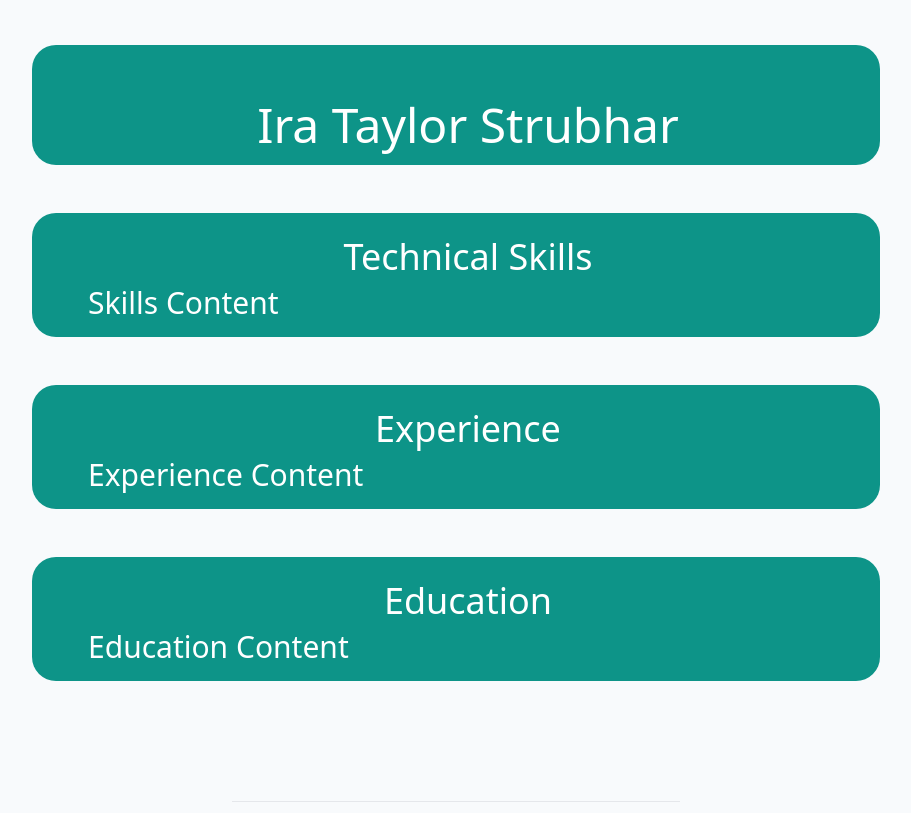
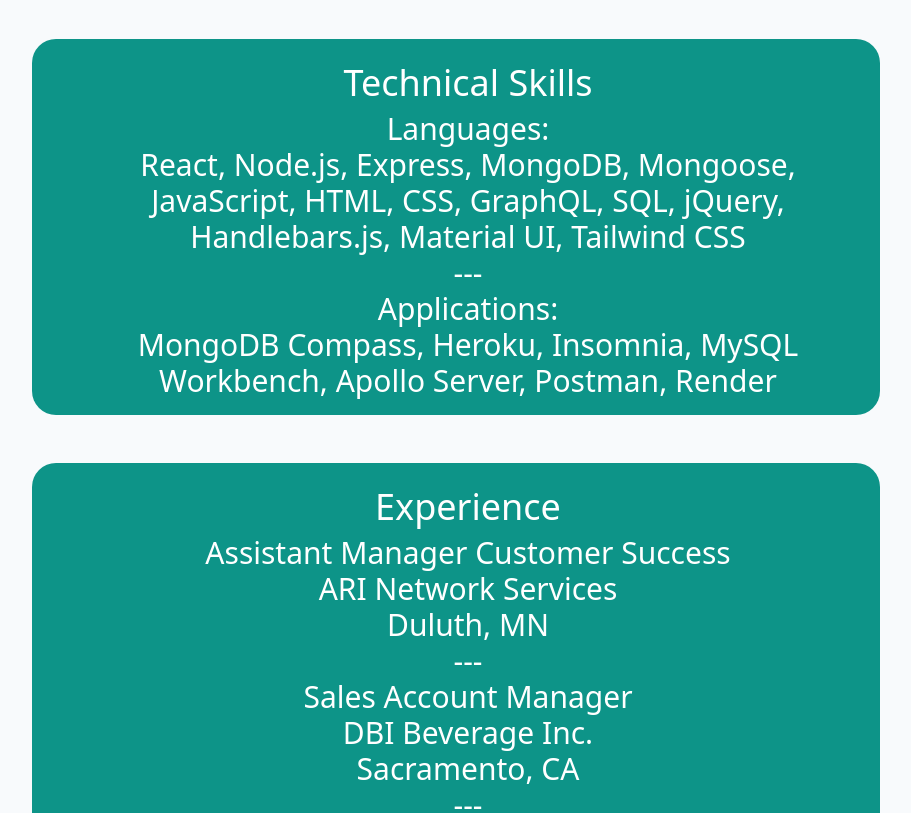
Before and after one commit to TaylorStrubhar/tailwind-port, a website: page build/index.html in a window 1280 px wide. Shown: the part 1987-2800 px from the top of the page, without its empty margins (184-1095 px from the left). Drawn offline with Linux system fonts and the light colour scheme.

Commit message:
added hero img and some content

```diff
--- a/build/index.html
+++ b/build/index.html
@@ -82,7 +82,7 @@
             and art background to build a more intuitive user experience on the
             web.
           </p>
-          <p
+          <!-- <p
             class="mt-4 max-w-md text-center text-2xl text-slate-700 dark:text-slate-400 sm:text-left"
           >
             I earned a certificate in full stack development from the University
@@ -95,9 +95,9 @@
             I'm known as an organized, inventive and engaged team member
             passionate about developing apps, with a focus on mobile-first
             design, solid UX and WCAG compliance.
-          </p>
+          </p> -->
         </article>
-        <img class="w-1/2" src="./img/..." alt="heroshot" />
+        <img class="w-1/2" src="./img/hero.png" alt="heroshot" />
       </section>
 
       <hr class="mx-auto w-1/2 bg-black dark:bg-white" />
@@ -119,22 +119,22 @@
           >
             <img
               src="./img/proj-1.png"
-              alt="screenshot of techNotes login screen"
+              alt="screenshot of techNotes work ticket screen"
               class="mb-6 w-1/2"
             />
             <h3 class="text-center text-3xl text-slate-900 dark:text-white">
               techNotes
             </h3>
-            <p
+            <!-- <p
               class="mt-2 hidden text-center text-3xl text-slate-500 dark:text-slate-400 sm:block"
             >
               This app lets users login and create work tickets that can be
               viewed, edited, deleted and assigned to themselves or other users.
               Tools Used: ReactJS, MongoDB, Express, Node, Redux-Toolkit, JWT,
               bcrypt
-            </p>
+            </p> -->
             <p
-              class="mt-2 text-center text-2xl text-slate-500 dark:text-slate-400 sm:hidden"
+              class="mt-2 text-center text-2xl text-slate-500 dark:text-slate-400"
             >
               <a
                 href="https://github.com/TaylorStrubhar/techNotes-MERN-Render"
@@ -160,14 +160,14 @@
             <h3 class="text-center text-3xl text-slate-900 dark:text-white">
               Workout Tracker
             </h3>
-            <p
+            <!-- <p
               class="mt-2 hidden text-center text-3xl text-slate-500 dark:text-slate-400 sm:block"
             >
               An app that lets users track, edit and reference workouts and
               routines they build for themselves. Tools Used: ReactJS, GraphQL
-            </p>
+            </p> -->
             <p
-              class="mt-2 text-center text-2xl text-slate-500 dark:text-slate-400 sm:hidden"
+              class="mt-2 text-center text-2xl text-slate-500 dark:text-slate-400"
             >
               <a
                 href="https://github.com/TaylorStrubhar/workout-tracker-app"
@@ -185,16 +185,16 @@
               class="mb-6 w-1/2"
             />
             <h3 class="text-center text-3xl text-slate-900 dark:text-white">
-              Pet Boarding App
+              Boarding App
             </h3>
-            <p
+            <!-- <p
               class="mt-2 hidden text-center text-3xl text-slate-500 dark:text-slate-400 sm:block"
             >
               This app lets users register their pet with a pet boarding
               facility. Tools Used: JavaScript, Handlebars, HTML, CSS
-            </p>
+            </p> -->
             <p
-              class="mt-2 text-center text-2xl text-slate-500 dark:text-slate-400 sm:hidden"
+              class="mt-2 text-center text-2xl text-slate-500 dark:text-slate-400"
             >
               <a
                 href="https://github.com/TaylorStrubhar/pet-boarding-app"
@@ -238,9 +238,13 @@
               Technical Skills
             </p>
             <p
-              class="mt-2 text-left text-2xl text-white dark:text-slate-400 sm:text-3xl"
+              class="mt-2 text-center text-2xl text-white dark:text-slate-400 sm:text-3xl"
             >
-              Skills Content
+            Languages:<br>
+            React, Node.js, Express, MongoDB, Mongoose, JavaScript, HTML, CSS, GraphQL, SQL, jQuery, Handlebars.js, Material UI, Tailwind CSS<br>
+            ---<br>
+            Applications:<br>
+            MongoDB Compass, Heroku, Insomnia, MySQL Workbench, Apollo Server, Postman, Render
             </p>
           </blockquote>
         </figure>
@@ -251,12 +255,22 @@
             <p
               class="mt-2 text-center text-3xl text-white dark:text-slate-400 sm:text-4xl"
             >
-              Experience
+              Experience<br>
             </p>
             <p
-              class="mt-2 text-left text-2xl text-white dark:text-slate-400 sm:text-3xl"
+              class="mt-2 text-center text-2xl text-white dark:text-slate-400 sm:text-3xl"
             >
-              Experience Content
+            Assistant Manager Customer Success<br>
+            ARI Network Services<br>
+            Duluth, MN<br>
+            ---<br>
+            Sales Account Manager<br>
+            DBI Beverage Inc.<br>
+            Sacramento, CA<br>
+            ---<br>
+            Merchandise Coordinator<br>
+            Heineken USA<br>
+            Sacramento, CA<br>
             </p>
           </blockquote>
         </figure>
@@ -270,9 +284,11 @@
               Education
             </p>
             <p
-              class="mt-2 text-left text-2xl text-white dark:text-slate-400 sm:text-3xl"
+              class="mt-2 text-center text-2xl text-white dark:text-slate-400 sm:text-3xl"
             >
-              Education Content
+            Full Stack Developer Certificate: University of Minnesota, Minneapolis, MN<br>
+            ---<br>
+            Bachelors of Fine Art: Oregon State University, Corvallis, OR
             </p>
           </blockquote>
         </figure>
```
Also changed, not shown: build/img/Screenshot 2023-03-15 084608.png (deleted), build/img/Screenshot 2023-03-15 084859.png (deleted), build/img/Screenshot 2023-03-15 085003.png (deleted), build/img/Screenshot 2023-03-15 085029.png (deleted), build/img/Screenshot 2023-03-15 085058.png (deleted), build/img/hero.png (added), build/img/proj-1.png, build/img/proj-3.png.
